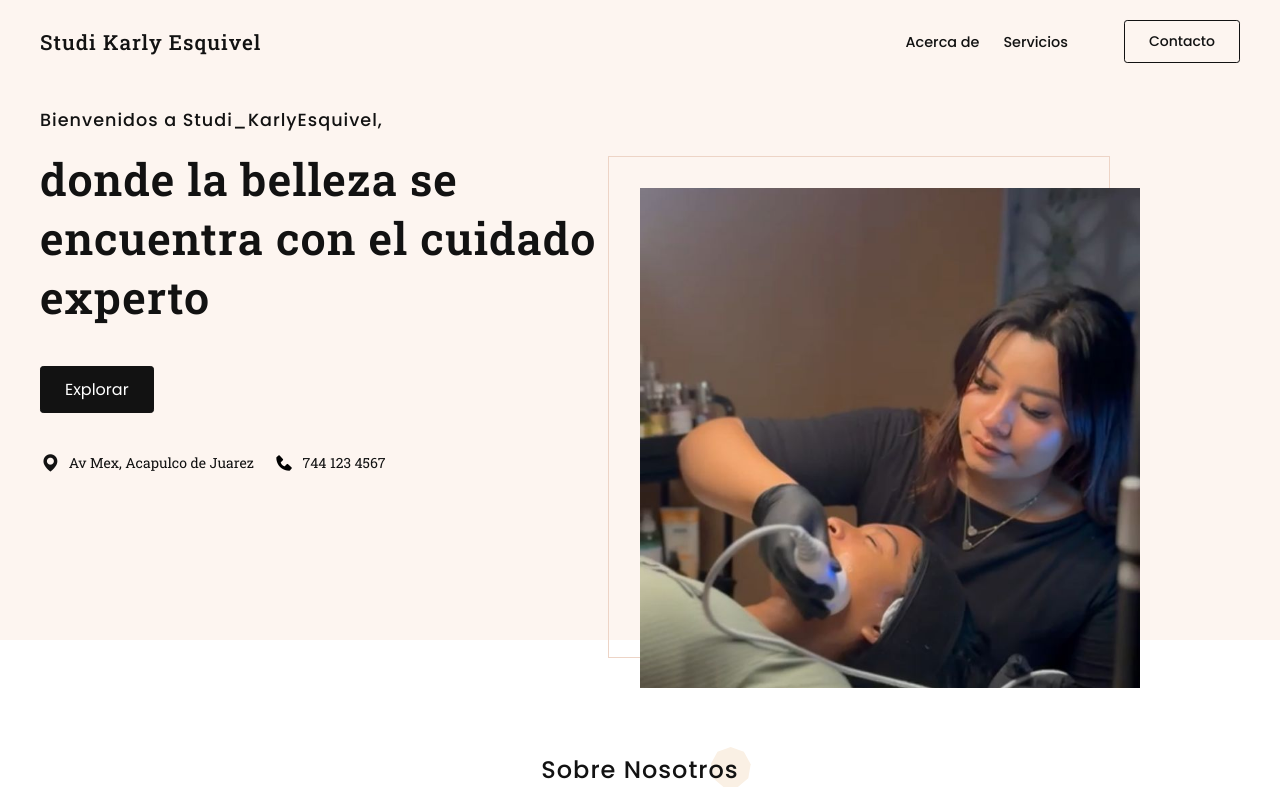
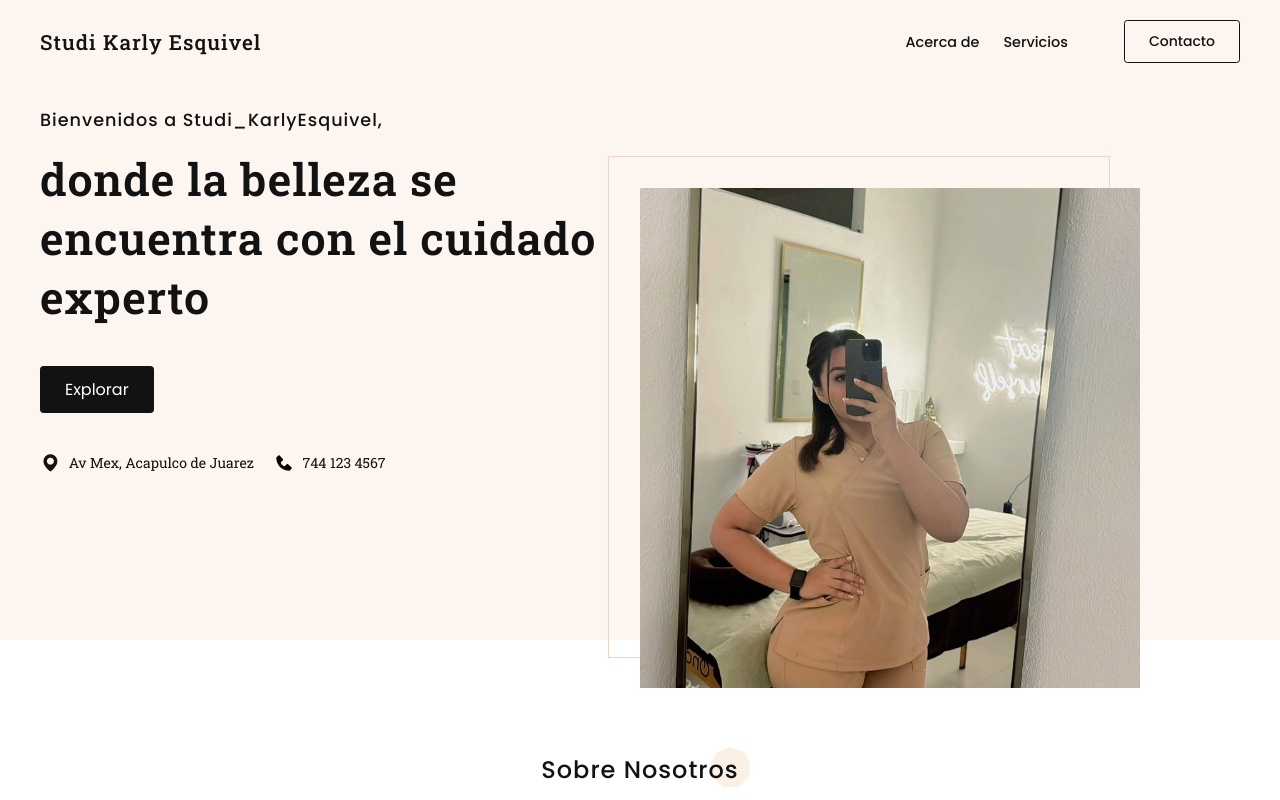
Before and after one commit to aolmedo15/StudiKarlyEsquivel, a plain HTML site: page index.html in a window 1280 px wide. Shown: the top 800 px of the page. Drawn offline with nearby package versions, Linux system fonts and the light colour scheme.

Commit message:
New image

```diff
--- a/index.html
+++ b/index.html
@@ -54,7 +54,7 @@
                 </div>
                 <!-- Home IMG -->
                 <div class="home-img">
-                    <img src="img/principal.jpg" alt="" />
+                    <img src="img/prin.jpg" alt="" />
                 </div>
                 <!-- Contact Info -->
                 <div class="contact-info">
@@ -70,7 +70,7 @@
             </div>
             <!-- Imagen para mobile responsiva -->
             <div class="home-bg">
-                <img src="img/principal.jpg" alt="">
+                <img src="img/prin.jpg" alt="">
             </div>
         </div>
     </section>
```
Also changed, not shown: img/prin.jpg (added).
